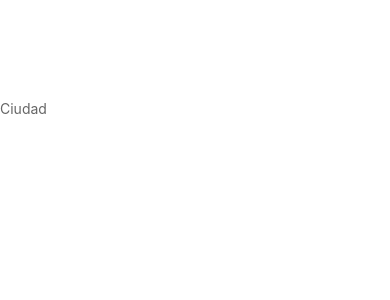
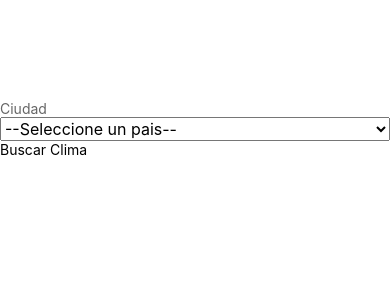
Before and after one commit to MiguelMaidana/ClimaReact, a React Native app: screen / in a window 390 px wide. Shown: the top 300 px of the page. Built offline with nearby package versions, Linux system fonts and the light colour scheme.

Commit message:
Agregamos un Picker a nuestro formulario. Creamos  un Boton para enviar la peticion a la API

```diff
--- a/commponents/Formulario.js
+++ b/commponents/Formulario.js
@@ -1,5 +1,5 @@
 import React from "react"
-import {Text, StyleSheet, View, TextInput} from "react-native"
+import {Text, StyleSheet, View, TextInput, Picker, TouchableWithoutFeedback} from "react-native"
 
 const Formulario =() =>{
 return (
@@ -12,6 +12,23 @@ return (
                         placeholderTextColor="#666"
                     />
                 </View>
+                <View>
+                        <Picker>
+                            <Picker.Item label="--Seleccione un pais--" value=""/>
+                            <Picker.Item label="Estados Unidos" value="US"/>
+                            <Picker.Item label="Mexico" value="MX"/>
+                            <Picker.Item label="Argentina" value="AR"/>
+                            <Picker.Item label="Colombia" value="CO"/>
+                            <Picker.Item label="Costa Rica" value="CR"/>
+                            <Picker.Item label="España" value="ES"/>
+                            <Picker.Item label="Peru" value="PE"/>
+                        </Picker>
+                </View>
+                    <TouchableWithoutFeedback>
+                        <View>
+                            <Text>Buscar Clima</Text>
+                        </View>
+                    </TouchableWithoutFeedback>
         </View>
        </>
     )
```
